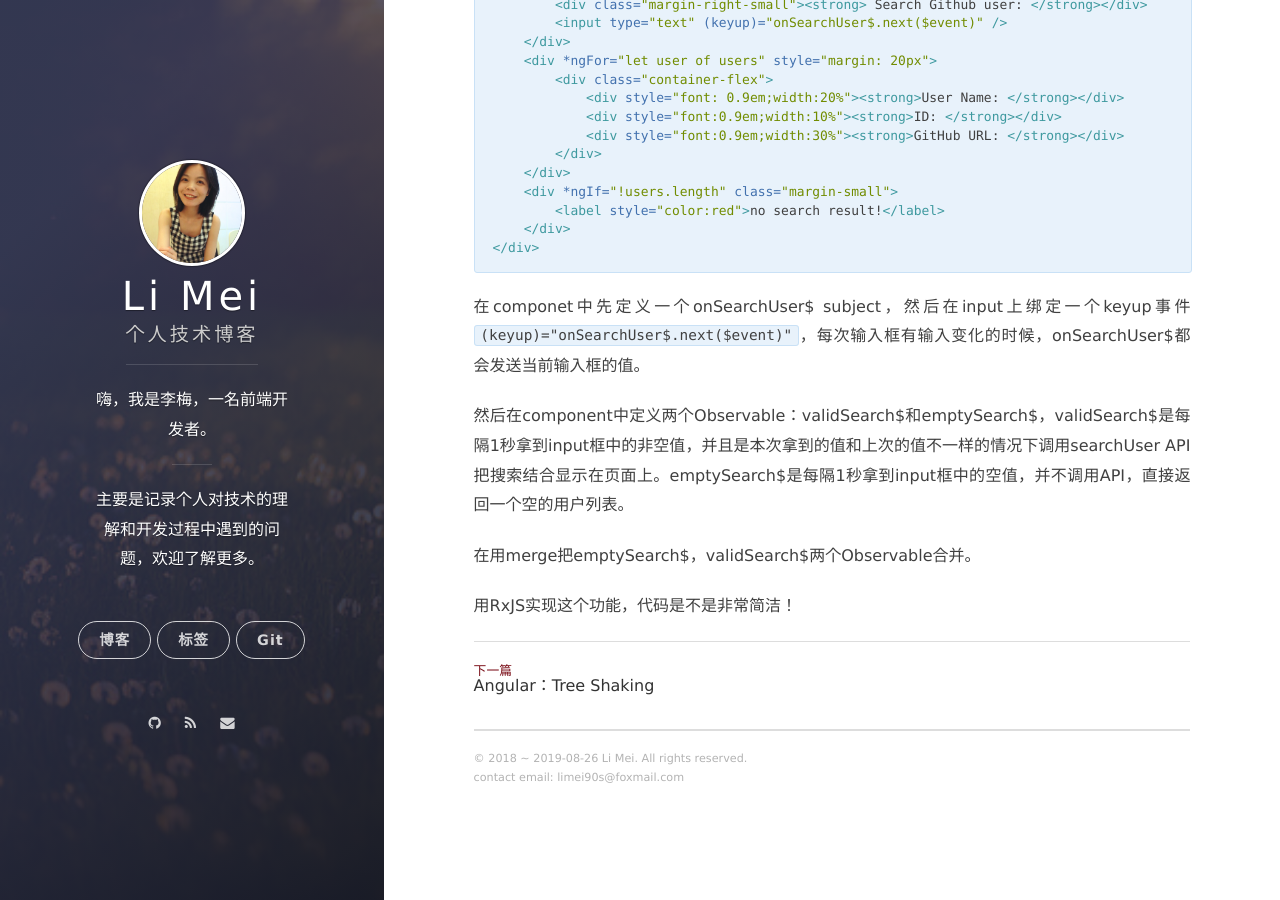
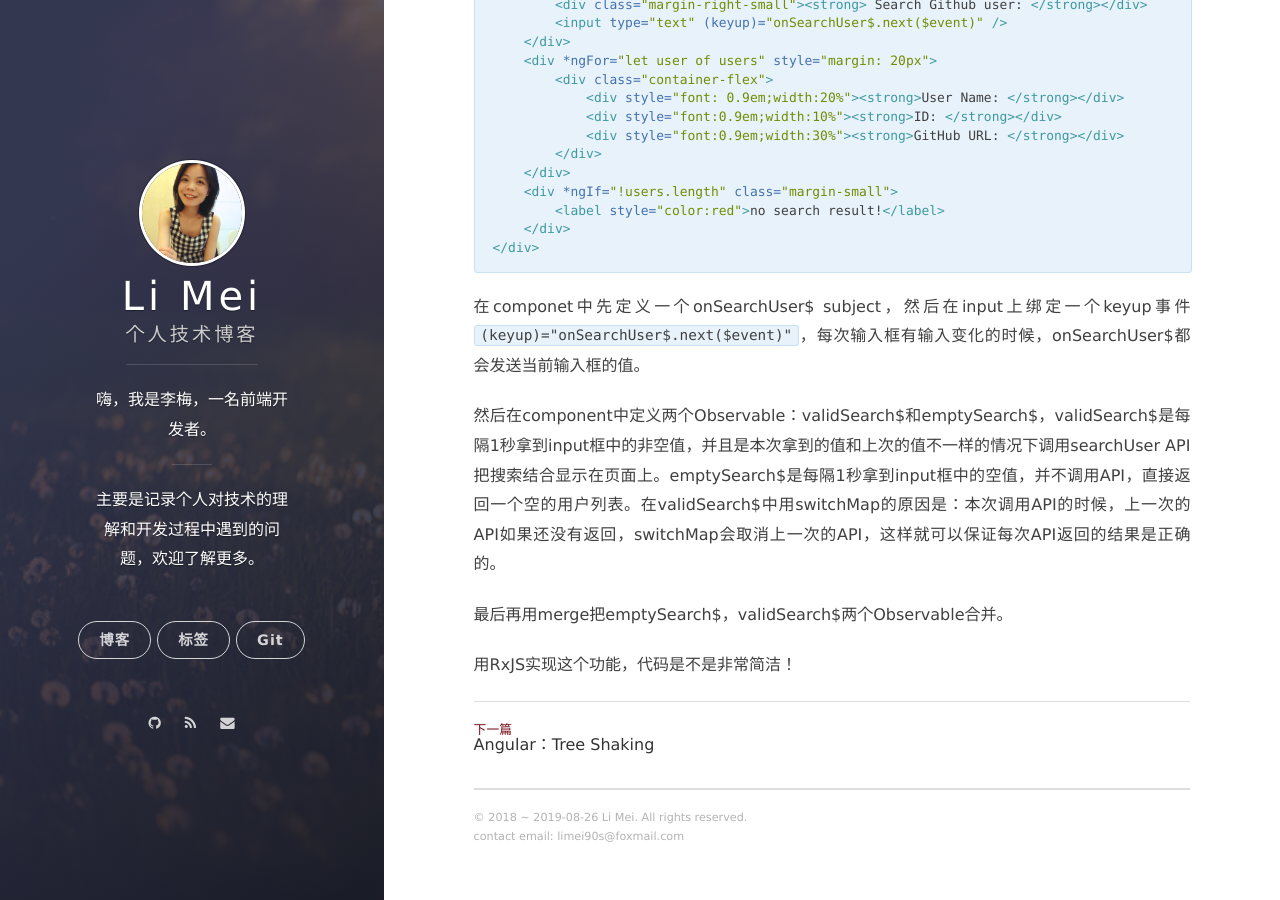
Before and after one commit to LiMeii/LiMeii.github.io, a Jekyll site: the page built from _posts/2019-08-23-rxjs-searchable-input.md, in a window 1280 px wide and 900 px high, scrolled down 2672 px. Built offline with Jekyll 4.4.1, drawn with Linux system fonts in a browser that asks for light colours; nearby versions of some CDN libraries.

Commit message:
update rxjs searchable input post

````diff
--- a/_posts/2019-08-23-rxjs-searchable-input.md
+++ b/_posts/2019-08-23-rxjs-searchable-input.md
@@ -111,10 +111,10 @@ component对应的html文件如下：
 在componet中先定义一个onSearchUser$ subject，然后在input上绑定一个keyup事件```(keyup)="onSearchUser$.next($event)"```，每次输入框有输入变化的时候，onSearchUser$都会发送当前输入框的值。
 
 
-然后在component中定义两个Observable：validSearch$和emptySearch$，validSearch$是每隔1秒拿到input框中的非空值，并且是本次拿到的值和上次的值不一样的情况下调用searchUser API把搜索结合显示在页面上。emptySearch$是每隔1秒拿到input框中的空值，并不调用API，直接返回一个空的用户列表。
+然后在component中定义两个Observable：validSearch$和emptySearch$，validSearch$是每隔1秒拿到input框中的非空值，并且是本次拿到的值和上次的值不一样的情况下调用searchUser API把搜索结合显示在页面上。emptySearch$是每隔1秒拿到input框中的空值，并不调用API，直接返回一个空的用户列表。在validSearch$中用switchMap的原因是：本次调用API的时候，上一次的API如果还没有返回，switchMap会取消上一次的API，这样就可以保证每次API返回的结果是正确的。
 
 
-在用merge把emptySearch$，validSearch$两个Observable合并。
+最后再用merge把emptySearch$，validSearch$两个Observable合并。
 
 
 用RxJS实现这个功能，代码是不是非常简洁！
````
